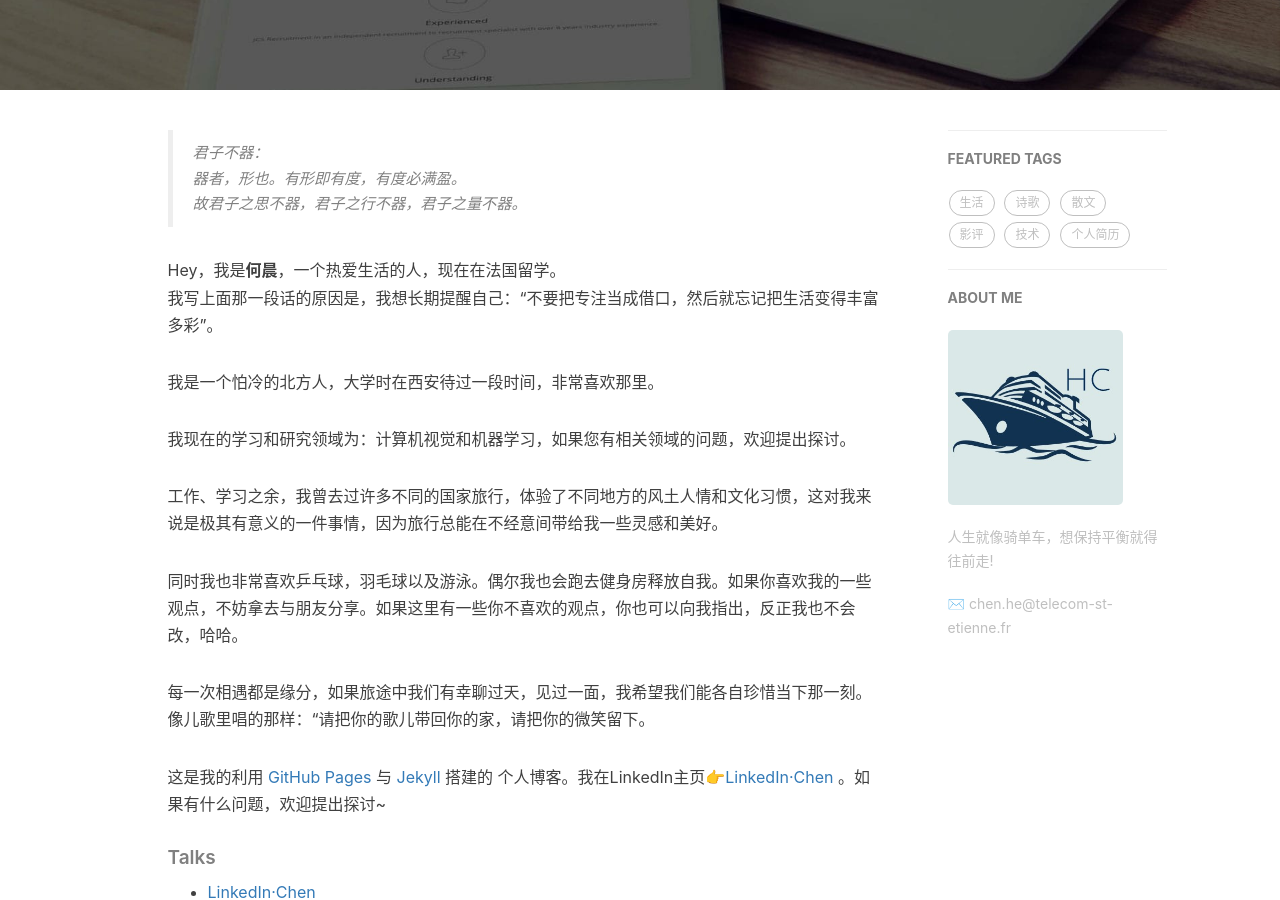
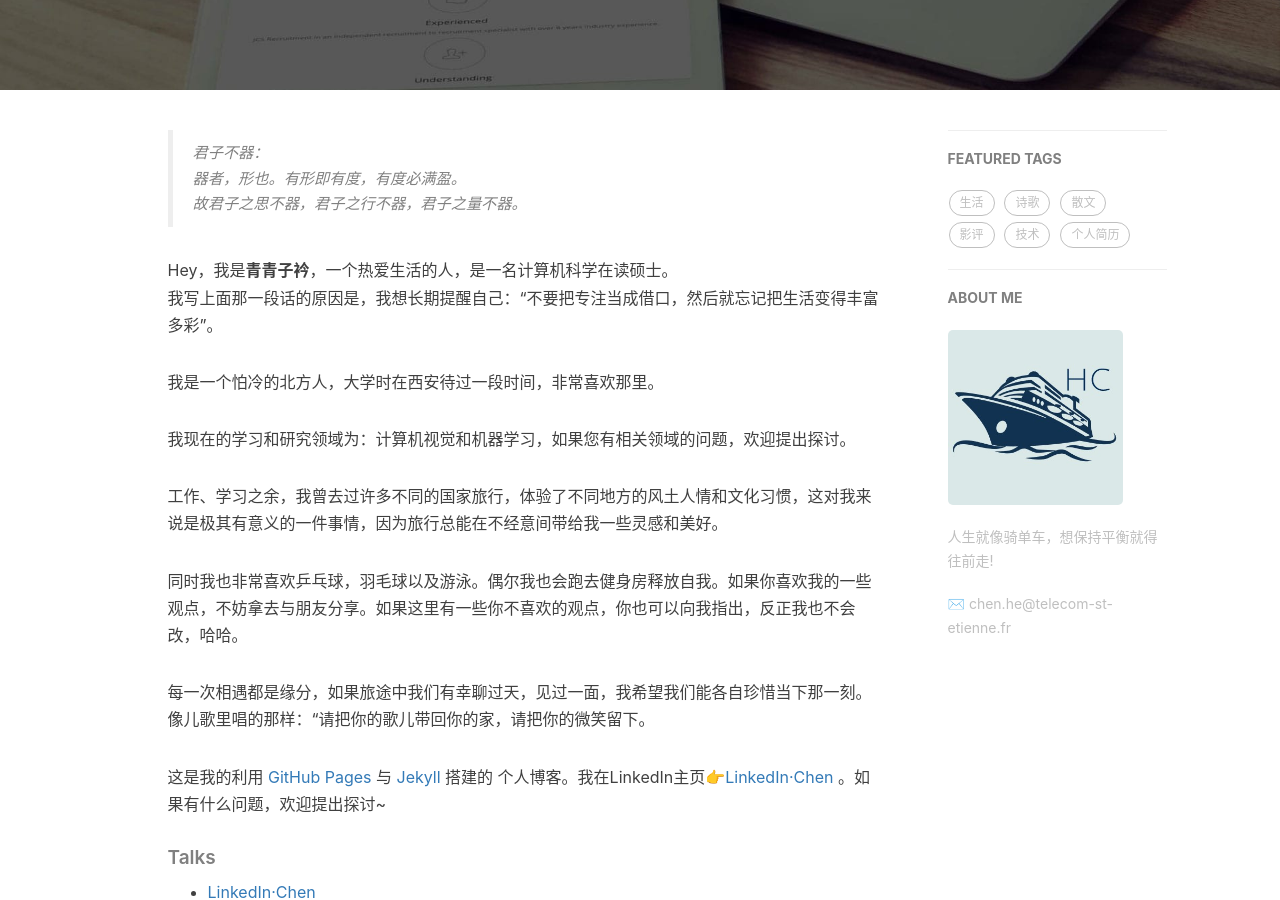
Before and after one commit to he-chen-95/he-chen-95.github.io, a Jekyll site: the page built from about.html, in a window 1280 px wide and 900 px high, scrolled down 328 px. Built offline with Jekyll 4.4.1, drawn with Linux system fonts in a browser that asks for light colours; nearby versions of some CDN libraries; comment, search, counter and statistics services are not loaded.

Commit message:
Update about.html

```diff
--- a/about.html
+++ b/about.html
@@ -19,7 +19,7 @@ header-img: "img/post-bg-rwd.jpg"
     器者，形也。有形即有度，有度必满盈。<br>
     故君子之思不器，君子之行不器，君子之量不器。</p></blockquote>
 
-    <p>Hey，我是<strong>何晨</strong>，一个热爱生活的人，现在在法国留学。<br>
+    <p>Hey，我是<strong>青青子衿</strong>，一个热爱生活的人，是一名计算机科学在读硕士。<br>
 	    我写上面那一段话的原因是，我想长期提醒自己：“不要把专注当成借口，然后就忘记把生活变得丰富多彩”。</p>
 
     <p>我是一个怕冷的北方人，大学时在西安待过一段时间，非常喜欢那里。</p>
```
